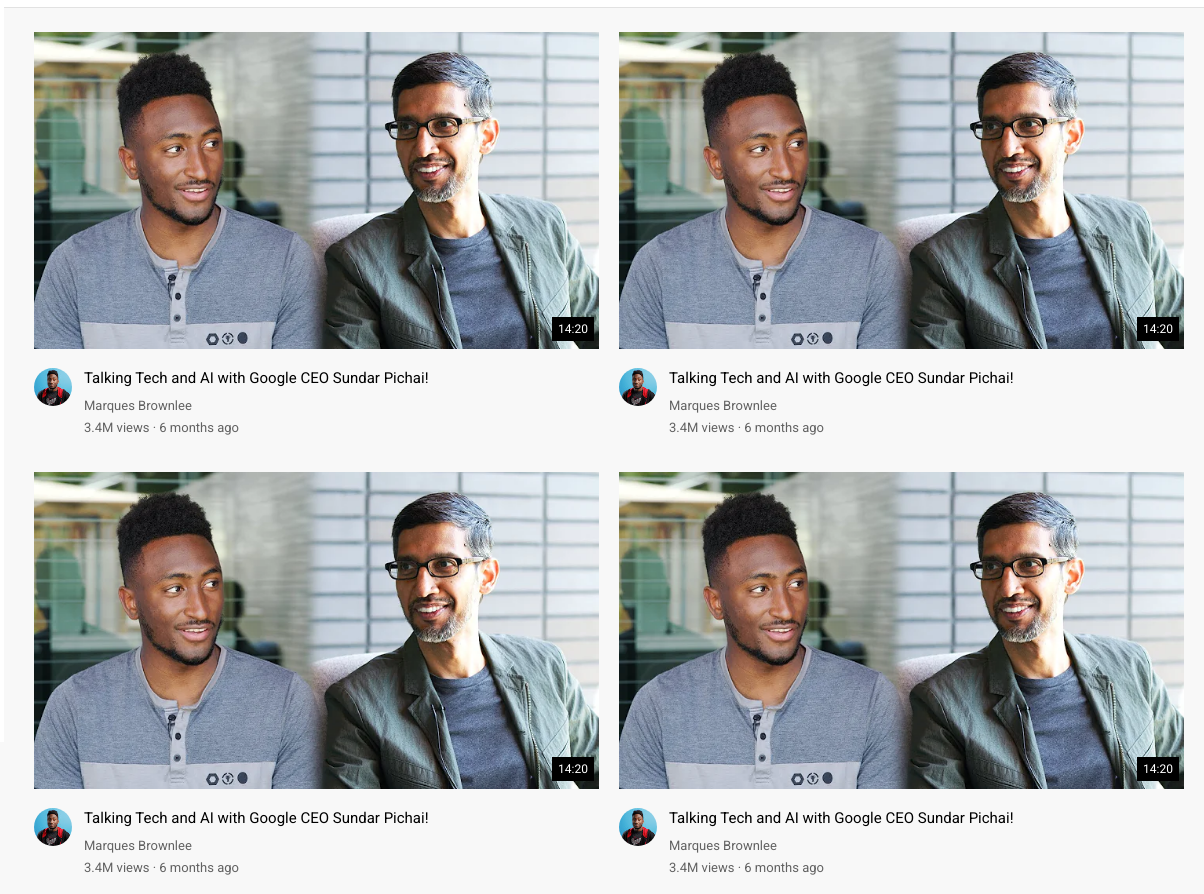
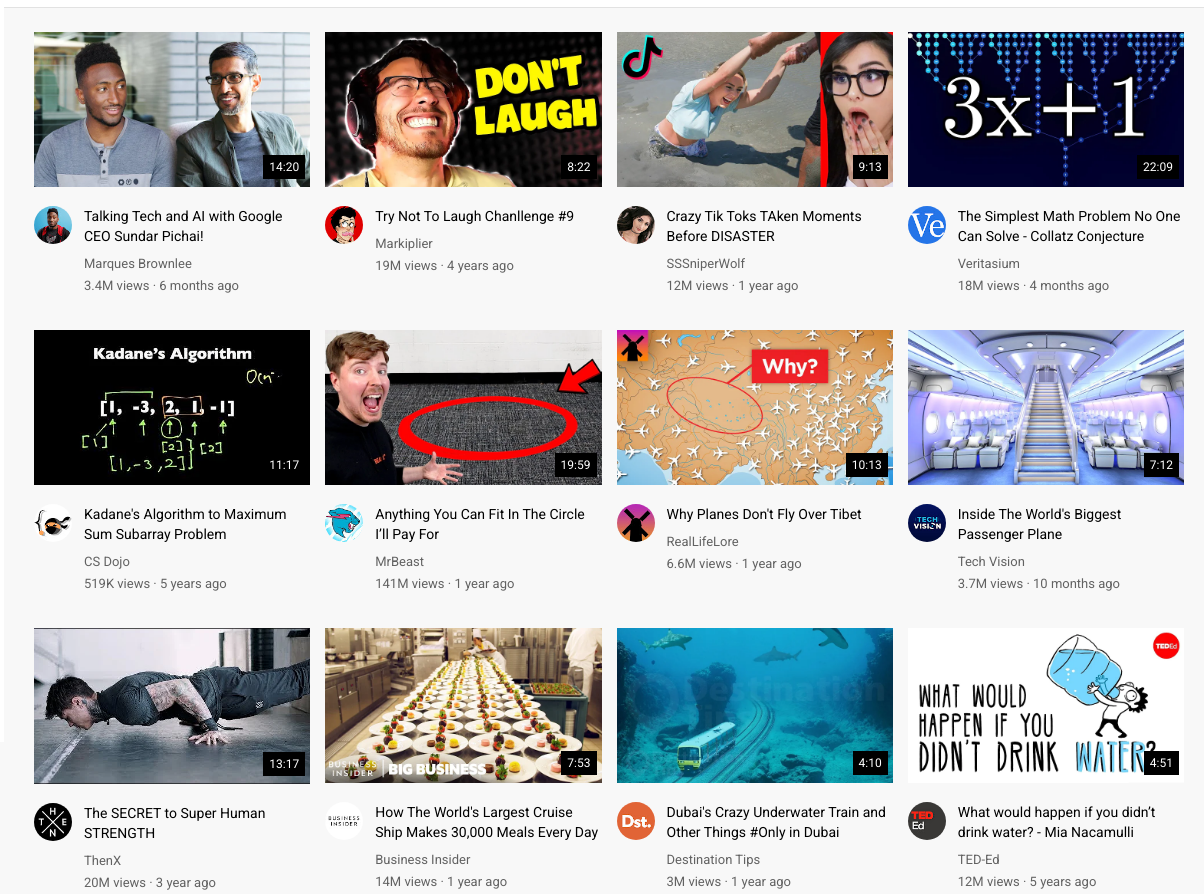
Before and after one commit to Nigeriaboy/youtube-replica, a plain HTML site: page index.html in a window 1280 px wide. Shown: the part 58-952 px from the top of the page, 76-1280 px from the left. Drawn offline with Linux system fonts and the light colour scheme.

Commit message:
Almost done with video-card

```diff
--- a/index.html
+++ b/index.html
@@ -89,22 +89,22 @@
 
             <div class="video-card">
                 <div class="video-pic-and-time">
-                    <img class="video-pic" src="thumbnails/thumbnail-1.webp" alt="">
+                    <img class="video-pic" src="thumbnails/thumbnail-2.webp" alt="">
                     <div class="video-time">
-                        14:20
+                        8:22
                     </div>
                 </div>
                 <div class="video-info">
-                    <img class="channel-pic" src="channel-img/channel-1.jpeg" alt="">
+                    <img class="channel-pic" src="channel-img/channel-2.jpeg" alt="">
                     <div class="video-text">
                         <div class="video-title">
-                            Talking Tech and AI with Google CEO Sundar Pichai!
+                            Try Not To Laugh Chanllenge #9
                         </div>
                         <div class="channel-name">
-                            Marques Brownlee
+                            Markiplier
                         </div>
                         <div class="video-stat">
-                            3.4M views · 6 months ago
+                            19M views · 4 years ago
                         </div>
                     </div>
                 </div>
@@ -112,22 +112,22 @@
 
             <div class="video-card">
                 <div class="video-pic-and-time">
-                    <img class="video-pic" src="thumbnails/thumbnail-1.webp" alt="">
+                    <img class="video-pic" src="thumbnails/thumbnail-3.webp" alt="">
                     <div class="video-time">
-                        14:20
+                        9:13
                     </div>
                 </div>
                 <div class="video-info">
-                    <img class="channel-pic" src="channel-img/channel-1.jpeg" alt="">
+                    <img class="channel-pic" src="channel-img/channel-3.jpeg" alt="">
                     <div class="video-text">
                         <div class="video-title">
-                            Talking Tech and AI with Google CEO Sundar Pichai!
+                            Crazy Tik Toks TAken Moments Before DISASTER
                         </div>
                         <div class="channel-name">
-                            Marques Brownlee
+                            SSSniperWolf
                         </div>
                         <div class="video-stat">
-                            3.4M views · 6 months ago
+                            12M views · 1 year ago
                         </div>
                     </div>
                 </div>
@@ -135,22 +135,22 @@
 
             <div class="video-card">
                 <div class="video-pic-and-time">
-                    <img class="video-pic" src="thumbnails/thumbnail-1.webp" alt="">
+                    <img class="video-pic" src="thumbnails/thumbnail-4.webp" alt="">
                     <div class="video-time">
-                        14:20
+                        22:09
                     </div>
                 </div>
                 <div class="video-info">
-                    <img class="channel-pic" src="channel-img/channel-1.jpeg" alt="">
+                    <img class="channel-pic" src="channel-img/channel-4.jpeg" alt="">
                     <div class="video-text">
                         <div class="video-title">
-                            Talking Tech and AI with Google CEO Sundar Pichai!
+                            The Simplest Math Problem No One Can Solve - Collatz Conjecture
                         </div>
                         <div class="channel-name">
-                            Marques Brownlee
+                            Veritasium
                         </div>
                         <div class="video-stat">
-                            3.4M views · 6 months ago
+                            18M views · 4 months ago
                         </div>
                     </div>
                 </div>
@@ -158,22 +158,22 @@
 
             <div class="video-card">
                 <div class="video-pic-and-time">
-                    <img class="video-pic" src="thumbnails/thumbnail-1.webp" alt="">
+                    <img class="video-pic" src="thumbnails/thumbnail-5.webp" alt="">
                     <div class="video-time">
-                        14:20
+                        11:17
                     </div>
                 </div>
                 <div class="video-info">
-                    <img class="channel-pic" src="channel-img/channel-1.jpeg" alt="">
+                    <img class="channel-pic" src="channel-img/channel-5.jpeg" alt="">
                     <div class="video-text">
                         <div class="video-title">
-                            Talking Tech and AI with Google CEO Sundar Pichai!
+                            Kadane's Algorithm to Maximum Sum Subarray Problem
                         </div>
                         <div class="channel-name">
-                            Marques Brownlee
+                            CS Dojo
                         </div>
                         <div class="video-stat">
-                            3.4M views · 6 months ago
+                            519K views · 5 years ago
                         </div>
                     </div>
                 </div>
@@ -181,22 +181,22 @@
 
             <div class="video-card">
                 <div class="video-pic-and-time">
-                    <img class="video-pic" src="thumbnails/thumbnail-1.webp" alt="">
+                    <img class="video-pic" src="thumbnails/thumbnail-6.webp" alt="">
                     <div class="video-time">
-                        14:20
+                        19:59
                     </div>
                 </div>
                 <div class="video-info">
-                    <img class="channel-pic" src="channel-img/channel-1.jpeg" alt="">
+                    <img class="channel-pic" src="channel-img/channel-6.jpeg" alt="">
                     <div class="video-text">
                         <div class="video-title">
-                            Talking Tech and AI with Google CEO Sundar Pichai!
+                            Anything You Can Fit In The Circle I’ll Pay For
                         </div>
                         <div class="channel-name">
-                            Marques Brownlee
+                            MrBeast
                         </div>
                         <div class="video-stat">
-                            3.4M views · 6 months ago
+                            141M views · 1 year ago
                         </div>
                     </div>
                 </div>
@@ -204,22 +204,22 @@
 
             <div class="video-card">
                 <div class="video-pic-and-time">
-                    <img class="video-pic" src="thumbnails/thumbnail-1.webp" alt="">
+                    <img class="video-pic" src="thumbnails/thumbnail-7.webp" alt="">
                     <div class="video-time">
-                        14:20
+                        10:13
                     </div>
                 </div>
                 <div class="video-info">
-                    <img class="channel-pic" src="channel-img/channel-1.jpeg" alt="">
+                    <img class="channel-pic" src="channel-img/channel-7.jpeg" alt="">
                     <div class="video-text">
                         <div class="video-title">
-                            Talking Tech and AI with Google CEO Sundar Pichai!
+                            Why Planes Don't Fly Over Tibet
                         </div>
                         <div class="channel-name">
-                            Marques Brownlee
+                            RealLifeLore
                         </div>
                         <div class="video-stat">
-                            3.4M views · 6 months ago
+                            6.6M views · 1 year ago
                         </div>
                     </div>
                 </div>
@@ -227,22 +227,22 @@
 
             <div class="video-card">
                 <div class="video-pic-and-time">
-                    <img class="video-pic" src="thumbnails/thumbnail-1.webp" alt="">
+                    <img class="video-pic" src="thumbnails/thumbnail-8.webp" alt="">
                     <div class="video-time">
-                        14:20
+                        7:12
                     </div>
                 </div>
                 <div class="video-info">
-                    <img class="channel-pic" src="channel-img/channel-1.jpeg" alt="">
+                    <img class="channel-pic" src="channel-img/channel-8.jpeg" alt="">
                     <div class="video-text">
                         <div class="video-title">
-                            Talking Tech and AI with Google CEO Sundar Pichai!
+                            Inside The World's Biggest Passenger Plane
                         </div>
                         <div class="channel-name">
-                            Marques Brownlee
+                            Tech Vision
                         </div>
                         <div class="video-stat">
-                            3.4M views · 6 months ago
+                            3.7M views · 10 months ago
                         </div>
                     </div>
                 </div>
@@ -250,22 +250,22 @@
 
             <div class="video-card">
                 <div class="video-pic-and-time">
-                    <img class="video-pic" src="thumbnails/thumbnail-1.webp" alt="">
+                    <img class="video-pic" src="thumbnails/thumbnail-9.webp" alt="">
                     <div class="video-time">
-                        14:20
+                        13:17
                     </div>
                 </div>
                 <div class="video-info">
-                    <img class="channel-pic" src="channel-img/channel-1.jpeg" alt="">
+                    <img class="channel-pic" src="channel-img/channel-9.jpeg" alt="">
                     <div class="video-text">
                         <div class="video-title">
-                            Talking Tech and AI with Google CEO Sundar Pichai!
+                            The SECRET to Super Human STRENGTH
                         </div>
                         <div class="channel-name">
-                            Marques Brownlee
+                            ThenX
                         </div>
                         <div class="video-stat">
-                            3.4M views · 6 months ago
+                            20M views · 3 year ago
                         </div>
                     </div>
                 </div>
@@ -273,22 +273,22 @@
 
             <div class="video-card">
                 <div class="video-pic-and-time">
-                    <img class="video-pic" src="thumbnails/thumbnail-1.webp" alt="">
+                    <img class="video-pic" src="thumbnails/thumbnail-10.webp" alt="">
                     <div class="video-time">
-                        14:20
+                        7:53
                     </div>
                 </div>
                 <div class="video-info">
-                    <img class="channel-pic" src="channel-img/channel-1.jpeg" alt="">
+                    <img class="channel-pic" src="channel-img/channel-10.jpeg" alt="">
                     <div class="video-text">
                         <div class="video-title">
-                            Talking Tech and AI with Google CEO Sundar Pichai!
+                            How The World's Largest Cruise Ship Makes 30,000 Meals Every Day
                         </div>
                         <div class="channel-name">
-                            Marques Brownlee
+                            Business Insider
                         </div>
                         <div class="video-stat">
-                            3.4M views · 6 months ago
+                            14M views · 1 year ago
                         </div>
                     </div>
                 </div>
@@ -296,22 +296,22 @@
 
             <div class="video-card">
                 <div class="video-pic-and-time">
-                    <img class="video-pic" src="thumbnails/thumbnail-1.webp" alt="">
+                    <img class="video-pic" src="thumbnails/thumbnail-11.webp" alt="">
                     <div class="video-time">
-                        14:20
+                        4:10
                     </div>
                 </div>
                 <div class="video-info">
-                    <img class="channel-pic" src="channel-img/channel-1.jpeg" alt="">
+                    <img class="channel-pic" src="channel-img/channel-11.jpeg" alt="">
                     <div class="video-text">
                         <div class="video-title">
-                            Talking Tech and AI with Google CEO Sundar Pichai!
+                            Dubai's Crazy Underwater Train and Other Things #Only in Dubai
                         </div>
                         <div class="channel-name">
-                            Marques Brownlee
+                            Destination Tips
                         </div>
                         <div class="video-stat">
-                            3.4M views · 6 months ago
+                            3M views · 1 year ago
                         </div>
                     </div>
                 </div>
@@ -319,22 +319,22 @@
 
             <div class="video-card">
                 <div class="video-pic-and-time">
-                    <img class="video-pic" src="thumbnails/thumbnail-1.webp" alt="">
+                    <img class="video-pic" src="thumbnails/thumbnail-12.webp" alt="">
                     <div class="video-time">
-                        14:20
+                        4:51
                     </div>
                 </div>
                 <div class="video-info">
-                    <img class="channel-pic" src="channel-img/channel-1.jpeg" alt="">
+                    <img class="channel-pic" src="channel-img/channel-12.jpeg" alt="">
                     <div class="video-text">
                         <div class="video-title">
-                            Talking Tech and AI with Google CEO Sundar Pichai!
+                            What would happen if you didn’t drink water? - Mia Nacamulli
                         </div>
                         <div class="channel-name">
-                            Marques Brownlee
+                            TED-Ed
                         </div>
                         <div class="video-stat">
-                            3.4M views · 6 months ago
+                            12M views · 5 years ago
                         </div>
                     </div>
                 </div>
--- a/styles/index.css
+++ b/styles/index.css
@@ -184,9 +184,9 @@
     padding-right: 20px;
     font-weight: 400;
     display: grid;
-    grid-template-columns: 1fr 1fr;
+    grid-template-columns: 1fr 1fr 1fr 1fr;
     row-gap: 30px;
-    column-gap: 20px;
+    column-gap: 15px;
 }
 
 .video-pic {
@@ -211,7 +211,7 @@
 
 
 .video-title {
-    font-size: 15px;
+    font-size: 14px;
     line-height: 20px;
     margin-bottom: 10px;
 }
@@ -235,4 +235,16 @@
     background-color: black;
     padding: 5px 6px 5px 6px;
 }
+
+@media (max-width: 1125px) {
+    .video-grid {
+        grid-template-columns: 1fr 1fr 1fr;
+    }
+}
+
+@media (max-width: 869px) {
+    .video-grid {
+        grid-template-columns: 1fr 1fr;
+    }
+}
 /** Video Grid Design Ends Here **/
```
